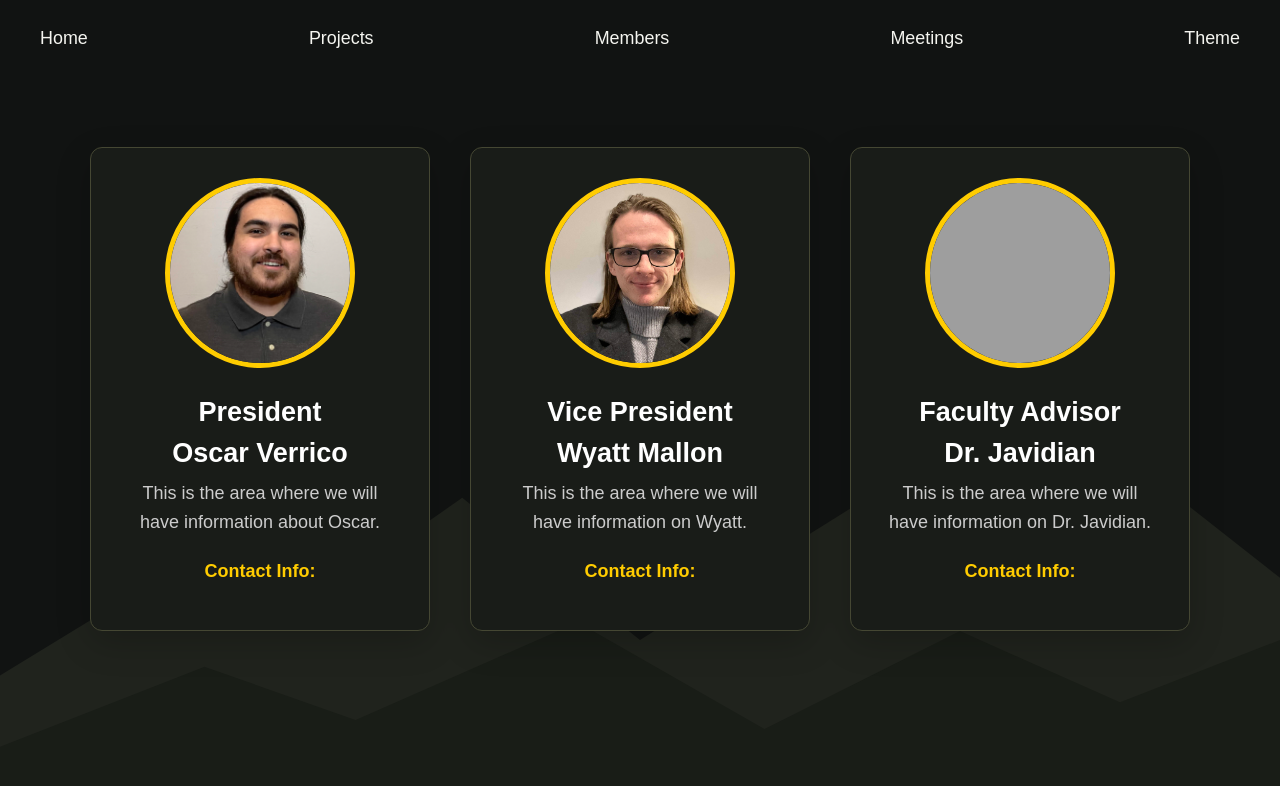
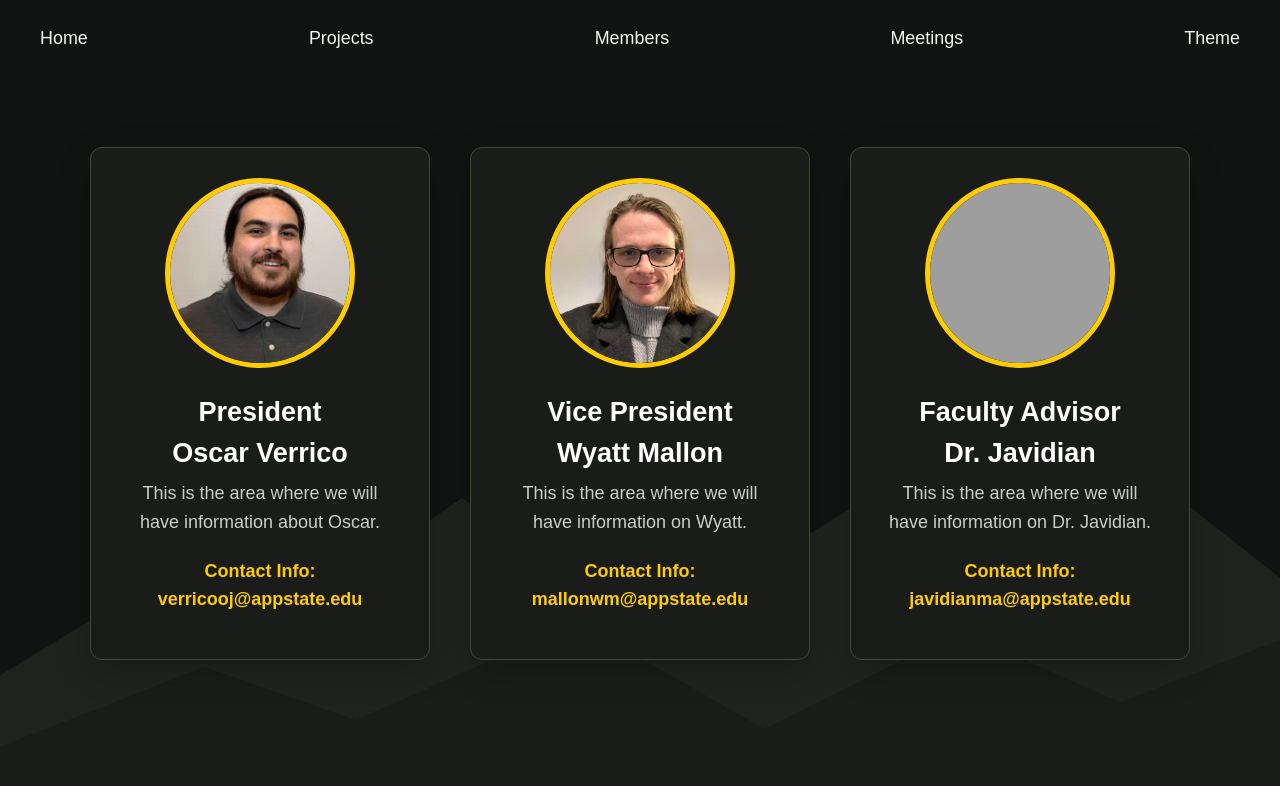
Before and after one commit to oscarverricoasu/SSTEM-AI-ML-Club-Website, a plain HTML site: page pages/members.html in a window 1280 px wide. Drawn offline with Linux system fonts and the light colour scheme; grey boxes are pictures that could not be loaded.

Commit message:
updated contact info

```diff
--- a/pages/members.html
+++ b/pages/members.html
@@ -68,7 +68,7 @@
                 </p>
 
                 <p>
-                    Contact Info:
+                    Contact Info: verricooj@appstate.edu
                 </p>
 
             </div>
@@ -95,7 +95,7 @@
                 </p>
 
                 <p>
-                    Contact Info:
+                    Contact Info: mallonwm@appstate.edu
                 </p>
 
             </div>
@@ -122,7 +122,7 @@
                 </p>
 
                 <p>
-                    Contact Info:
+                    Contact Info: javidianma@appstate.edu
                 </p>
 
             </div>
```
